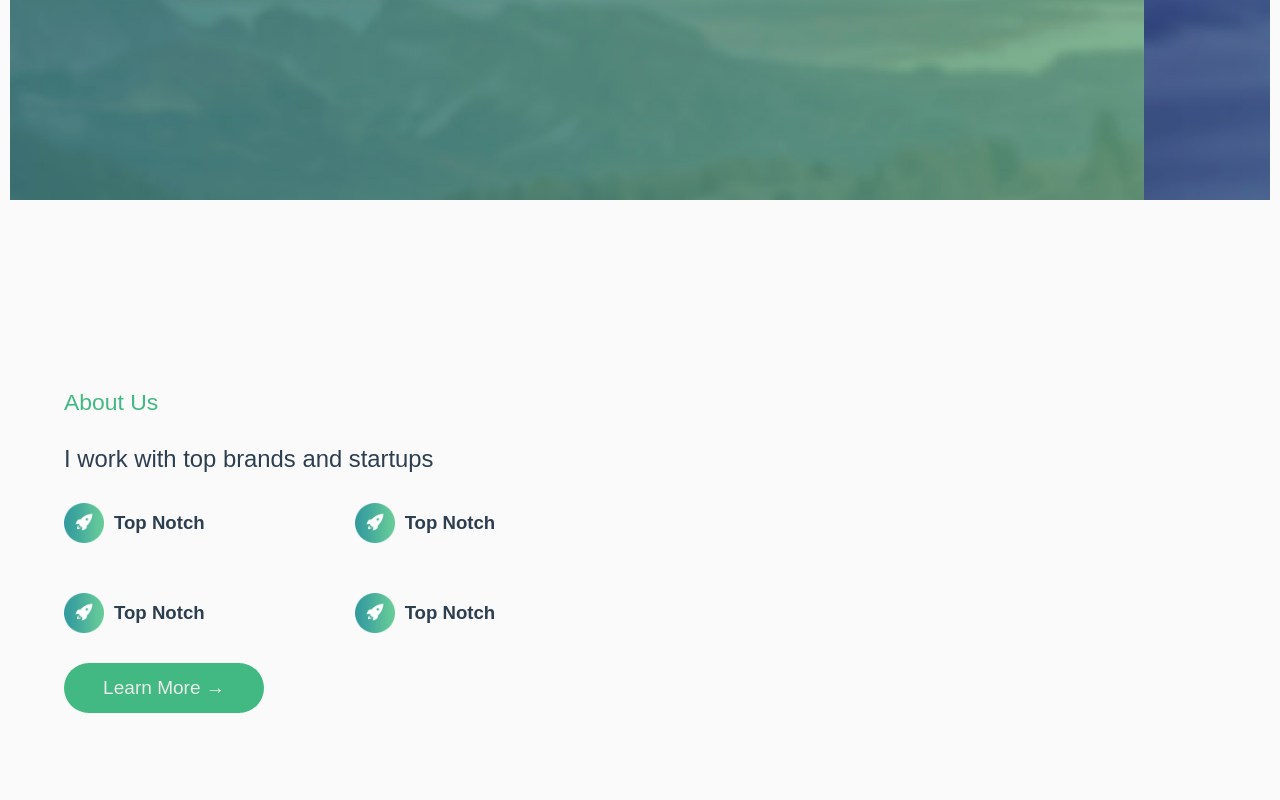
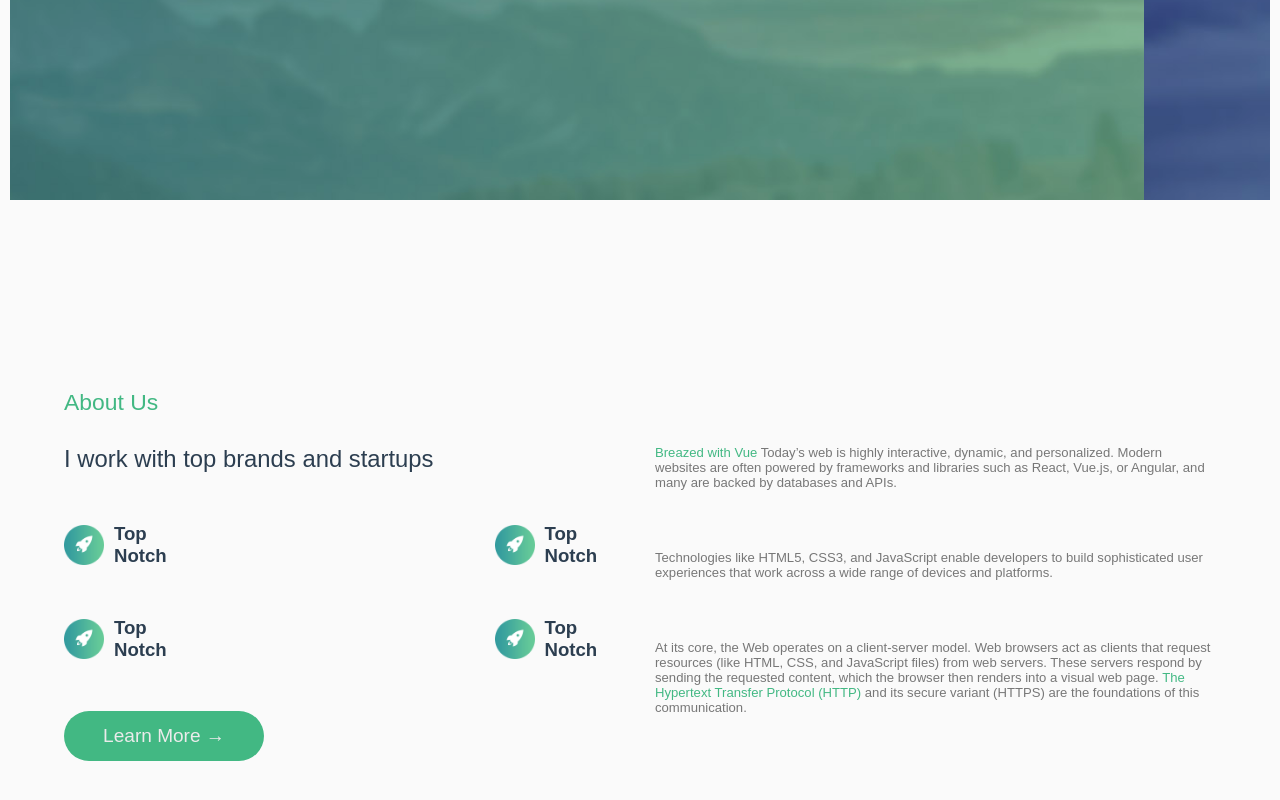
Before and after one commit to Roshdy-Learning-Web/Breezed, a Vue app: page / in a window 1280 px wide. Shown: the part 570-1370 px from the top of the page. Built offline with nearby package versions, Linux system fonts and the light colour scheme.

Commit message:
finish right side in about section

```diff
--- a/src/assets/css/base.css
+++ b/src/assets/css/base.css
@@ -3,6 +3,7 @@
 :root {
   --color-background: #fafafa;
   --color-text: #2c3e50;
+  --color-text-gray: #777;
   --color-text-light: #ebebeb;
   --color-primary: #42b883;
   --color-secondary: #35495e;
--- a/src/assets/css/pages/about-us.css
+++ b/src/assets/css/pages/about-us.css
@@ -11,6 +11,12 @@
 .title {
     width: 100%;
     margin-top: 15rem;
+}
+
+
+main{
+    display: flex;
+    gap: 3rem;
 }
 
 .about-us h1 {
@@ -27,7 +33,7 @@
     width: 50%;
     display: flex;
     flex-direction: column;
-    gap: 3rem;
+    gap: 5rem;
 }
 
 .left-icons {
@@ -47,7 +53,7 @@
 
 .row {
     display: flex;
-    gap: 15rem;
+    gap: 30rem;
 }
 
 .row p {
@@ -78,3 +84,39 @@
     border: 2px solid var(--color-primary);
     color: var(--color-primary);
 }
+
+.right {
+    width: 50%;
+    display: flex;
+    flex-direction: column;
+    gap: 6rem;
+}
+
+.right a{
+    text-decoration: none;
+    color: var(--color-primary);
+    font-size: 1em;
+}
+.right p{
+    font-size: 22em;
+    font-weight:100;
+    color: var(--color-text-gray);
+}
+
+/* media queries */
+
+@media screen and (max-width: 1024px) {
+    main{
+        flex-direction: column;
+    }
+}
+
+@media screen and (max-width: 400px) {
+    .row{
+        flex-direction: column;
+        gap: 2rem;
+    }
+    .right{
+        display: none;
+    }
+}
--- a/src/pages/about-us/index.vue
+++ b/src/pages/about-us/index.vue
@@ -32,6 +32,31 @@
                 </div>
                 <button>Learn More &rarr;</button>
             </div>
+            <div class="right">
+                <div>
+                    <p>
+                        <a href="#">Breazed with Vue</a>
+                        Today’s web is highly interactive, dynamic, and personalized. Modern websites are often powered
+                        by frameworks and libraries such as React, Vue.js, or Angular, and many are backed by databases
+                        and APIs.
+                    </p>
+                </div>
+                <div>
+                    <p>
+                        Technologies like HTML5, CSS3, and JavaScript enable developers to build sophisticated user
+                        experiences that work across a wide range of devices and platforms.
+                    </p>
+                </div>
+                <div>
+                    <p>
+                        At its core, the Web operates on a client-server model. Web browsers act as clients that request
+                        resources (like HTML, CSS, and JavaScript files) from web servers. These servers respond by
+                        sending the requested content, which the browser then renders into a visual web page.
+                        <a href="#">The Hypertext Transfer Protocol (HTTP)</a> and its secure variant (HTTPS) are the
+                        foundations of this communication.
+                    </p>
+                </div>
+            </div>
         </main>
     </div>
 
```
